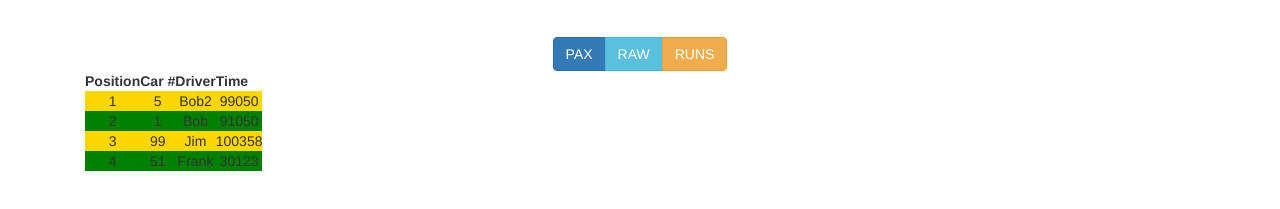
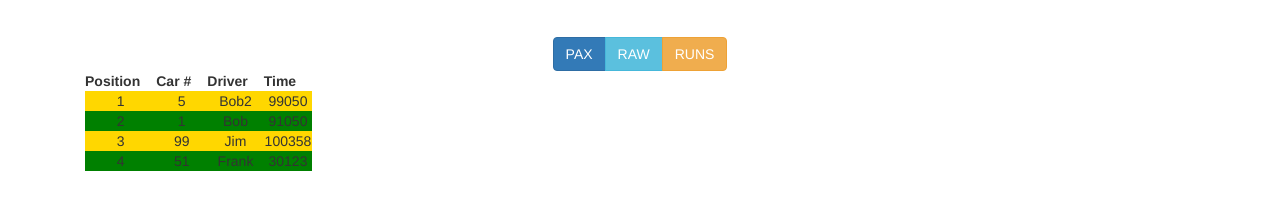
Before and after one commit to zero10/mjtimingdisplay, a website: page index.html in a window 1280 px wide. Shown: the part 53-262 px from the top of the page. Drawn offline with nearby package versions, Linux system fonts and the light colour scheme.

Commit message:
made table header css adjustment

```diff
--- a/css/main.css
+++ b/css/main.css
@@ -14,3 +14,7 @@ body {
 .tableEven {
     background-color: gold;
 }
+
+table th {
+	padding-right: 16px;
+}
```
